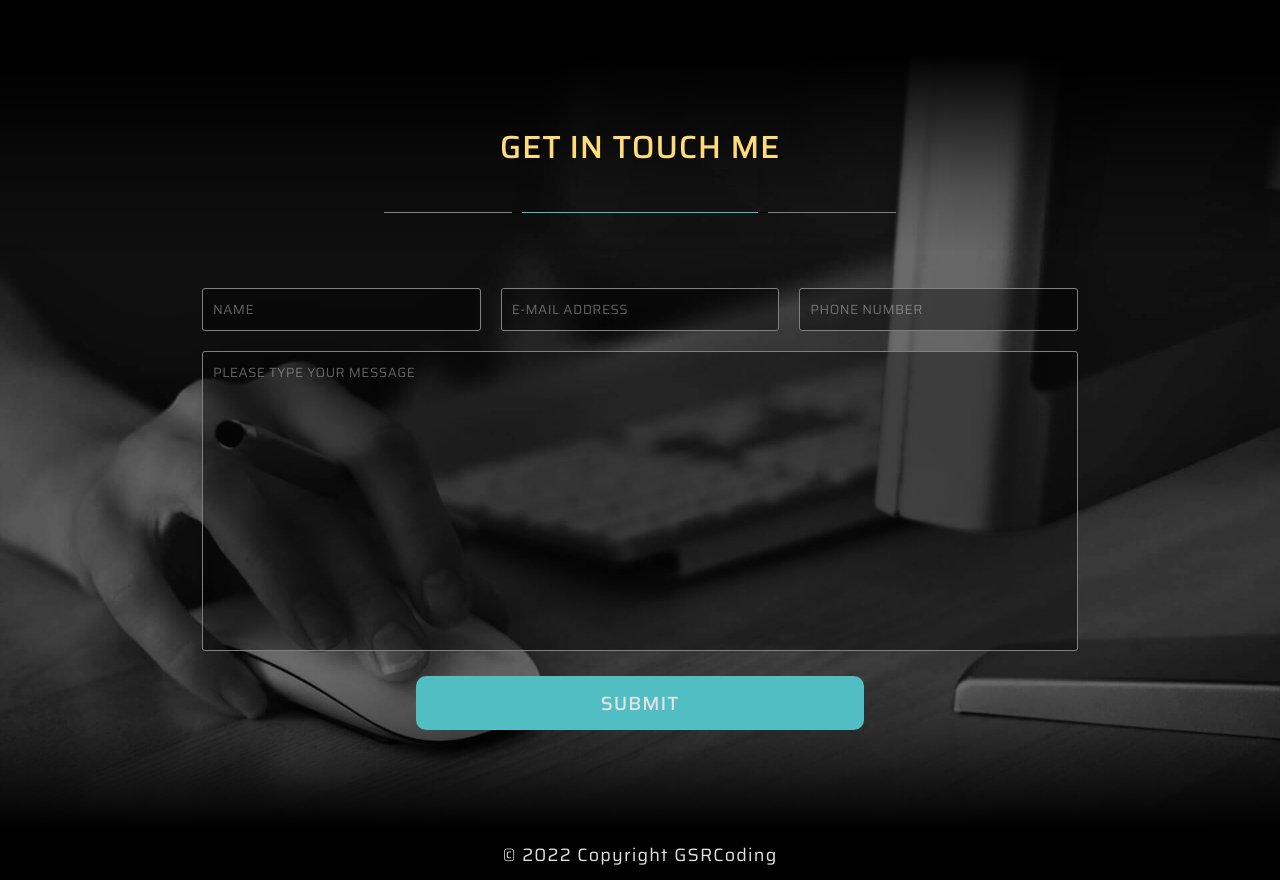
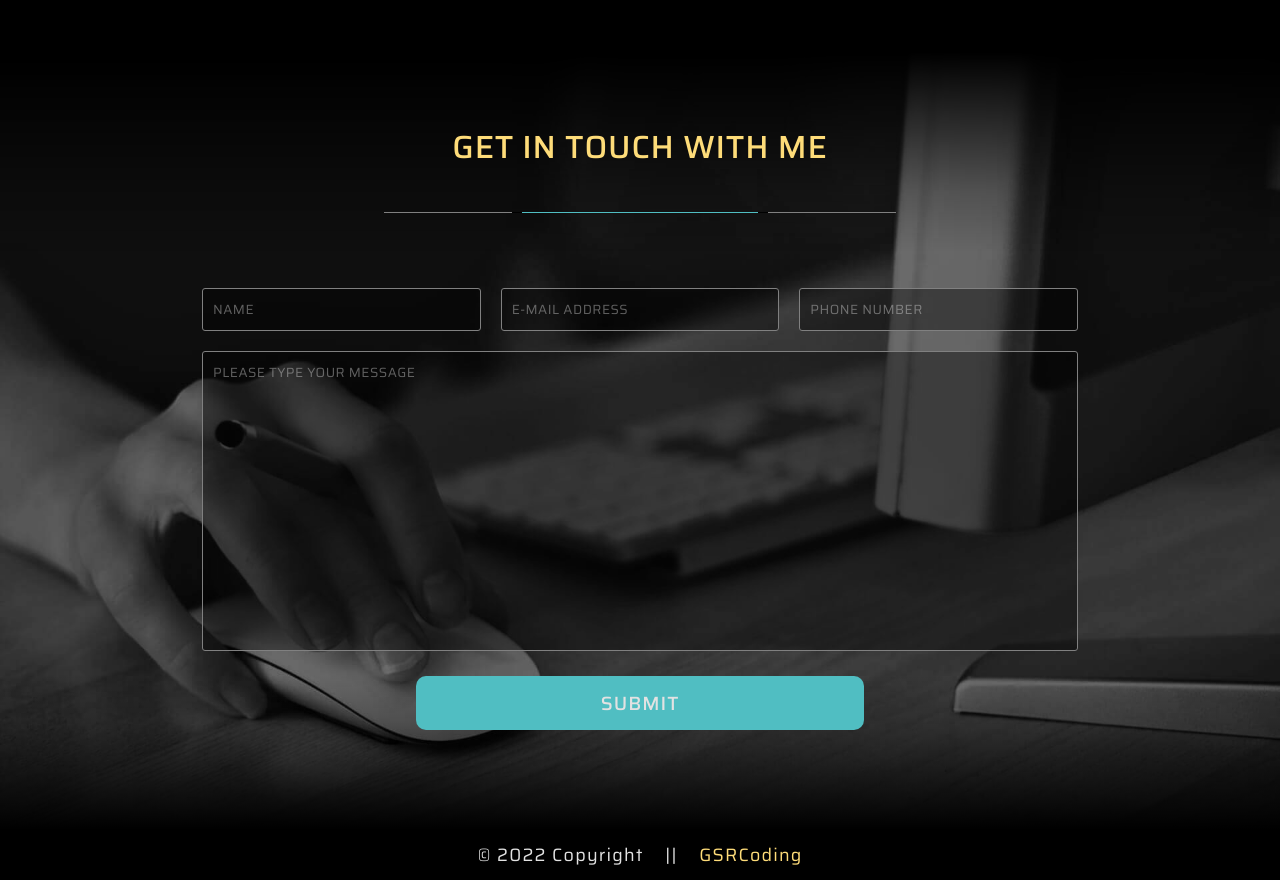
Before and after one commit to grosen-coding/grosen-portfolio, a React (Create React App) app: page / in a window 1280 px wide. Shown: the part 6640-7520 px from the top of the page. Built offline with nearby package versions, Linux system fonts and the light colour scheme.

Commit message:
fixed spelling error in Contact section title

```diff
--- a/src/components/Footer.jsx
+++ b/src/components/Footer.jsx
@@ -8,7 +8,10 @@ function Footer() {
       <Wrap>
         <FooterContent>
           <Left>
-            <h4>&copy; 2022 Copyright GSRCoding</h4>
+            <h4>
+              &copy; 2022 Copyright &nbsp; &nbsp;||&nbsp; &nbsp;{" "}
+              <span>GSRCoding</span>
+            </h4>
           </Left>
         </FooterContent>
       </Wrap>
@@ -48,6 +51,10 @@ const FooterContent = styled.div`
     font-size: 1.4rem;
     font-weight: 400;
     letter-spacing: 1.2px;
+
+    span {
+      color: var(--color-yellow);
+    }
   }
 `;
 
--- a/src/sections/Contact.jsx
+++ b/src/sections/Contact.jsx
@@ -7,7 +7,7 @@ function Contact() {
     <Container id="contact">
       <Wrap>
         <h2>
-          <span>Get in Touch Me</span>
+          <span>Get in Touch With Me</span>
           <div></div>
         </h2>
         <ContactFormDiv>
```
